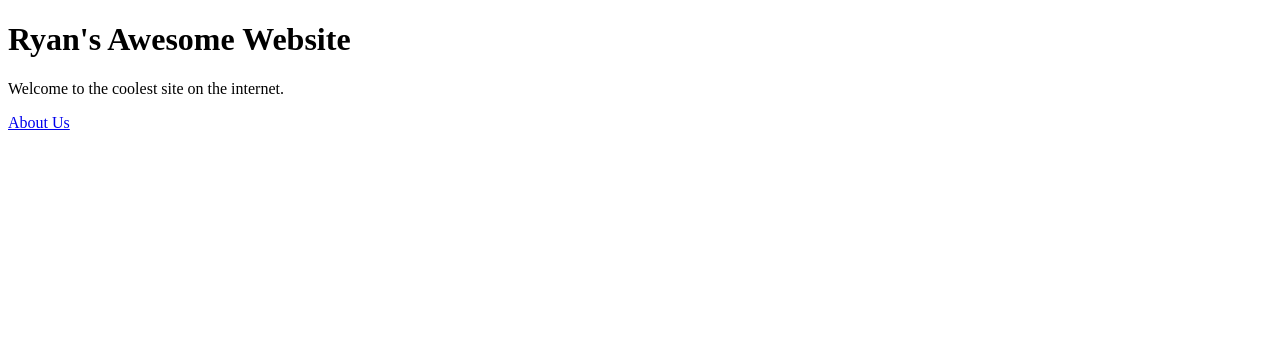
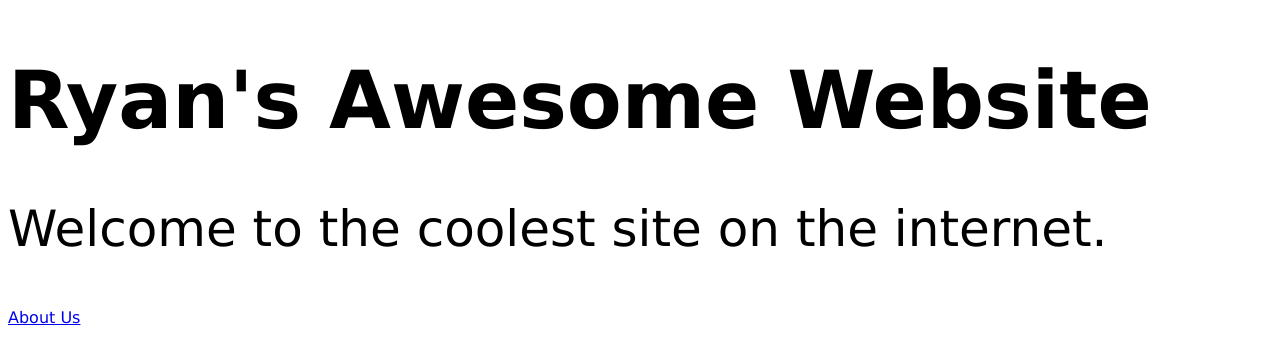
Before and after one commit to ryanlaux/IMM130, a plain HTML site: page index.html in a window 1280 px wide. Drawn offline with Linux system fonts and the light colour scheme.

Commit message:
Update index.html

```diff
--- a/index.html
+++ b/index.html
@@ -3,7 +3,7 @@
 
 <!!-- this is the head info for the browser -->
 <head>
-<link rel="stylesheet" href"./styles/master.css">
+<link rel="stylesheet" href="./styles/master.css">
 <title> Ryan's Awesome Website
 
 </title>
```
